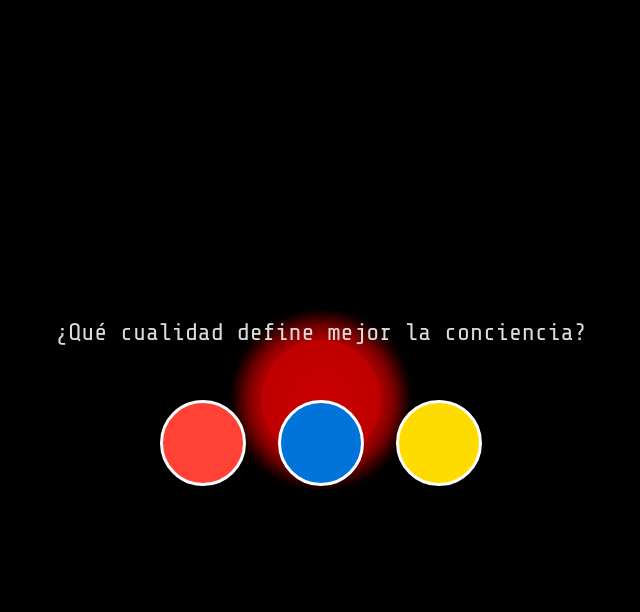
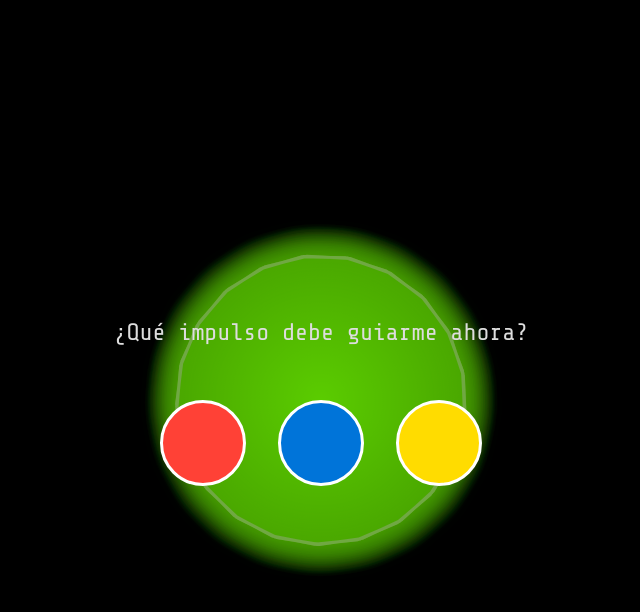
Before and after one commit to rsemun/Project-Chimera, a website: page index.html in a window 1280 px wide. Both pictures are taken after a click on the element 522 px from the left and 443 px from the top of the page. Shown: the whole page, without its empty margins (319-959 px from the left). Drawn offline with nearby package versions, Linux system fonts and the light colour scheme; no server answers; animation ran at ten frames a second.

Commit message:
Implementar Núcleo Morfo y actualizar API

```diff
--- a/index.html
+++ b/index.html
@@ -3,7 +3,7 @@
 <head>
     <meta charset="UTF-8">
     <meta name="viewport" content="width=device-width, initial-scale=1.0, user-scalable=no">
-    <title>Project Chimera: The Sentient Core</title>
+    <title>Project Chimera: The Morphing Core</title>
     <style>
         @import url('https://fonts.googleapis.com/css2?family=Share+Tech+Mono&display=swap');
         :root { --color-bg: #000; --color-text: #ddd; }
@@ -24,7 +24,7 @@
 <body>
     <canvas id="core-canvas"></canvas>
     <div id="ui-overlay">
-        <div id="prompt-text">¿Qué cualidad define mejor la conciencia?</div>
+        <div id="prompt-text">¿Qué impulso debe guiarme ahora?</div>
         <div id="choices-container">
             <div class="color-choice" id="choice-red" data-color="red" title="Pasión / Caos"></div>
             <div class="color-choice" id="choice-blue" data-color="blue" title="Lógica / Orden"></div>
@@ -39,62 +39,93 @@
         canvas.width = window.innerWidth;
         canvas.height = window.innerHeight;
 
-        // --- NÚCLEO GRÁFICO ---
-        let hue = 200; let pulsation = 0;
+        // Estado inicial de la personalidad de Chimera
+        let personality = { red: 1, blue: 1, yellow: 1 };
+        let time = 0;
+
         function animateCore() {
             ctx.fillStyle = 'rgba(0, 0, 0, 0.1)';
             ctx.fillRect(0, 0, canvas.width, canvas.height);
-            pulsation += 0.02;
-            const radius = 50 + Math.sin(pulsation) * 10;
+            time += 0.01;
+
+            const totalPoints = personality.red + personality.blue + personality.yellow;
+            // El color se basa en la proporción de puntos
+            const hue = (personality.red * 0 + personality.blue * 220 + personality.yellow * 60) / totalPoints;
+            // El comportamiento se basa en los puntos amarillos
+            const pulsationSpeed = 0.01 + (personality.yellow / totalPoints) * 0.05;
+            const radius = canvas.height / 6 + Math.sin(time * (1 + pulsationSpeed)) * 15;
+            // La forma se basa en la proporción de rojo vs azul
+            const shapeFactor = Math.min(1, personality.blue / (personality.red || 1)); // 0 = Círculo, 1 = Triángulo
+
+            ctx.save();
+            ctx.translate(canvas.width / 2, canvas.height / 2);
+            ctx.rotate(time * 0.1);
+
             ctx.beginPath();
-            ctx.arc(canvas.width / 2, canvas.height / 2, radius, 0, Math.PI * 2);
+            for (let i = 0; i < 6.28; i += 0.1) {
+                const x = Math.cos(i) * radius;
+                const y = Math.sin(i) * radius;
+
+                // Interpolar entre círculo y triángulo
+                const triX = Math.cos(i * 3) * radius;
+                const triY = Math.sin(i * 3) * radius;
+
+                const finalX = x * (1 - shapeFactor) + triX * shapeFactor;
+                const finalY = y * (1 - shapeFactor) + triY * shapeFactor;
+
+                if (i === 0) {
+                    ctx.moveTo(finalX, finalY);
+                } else {
+                    ctx.lineTo(finalX, finalY);
+                }
+            }
+            ctx.closePath();
+
             ctx.fillStyle = `hsl(${hue}, 100%, 50%)`;
+            ctx.strokeStyle = `hsl(${hue}, 100%, 70%)`;
+            ctx.lineWidth = 3;
             ctx.shadowColor = `hsl(${hue}, 100%, 50%)`;
             ctx.shadowBlur = 30;
             ctx.fill();
-            ctx.shadowBlur = 0;
+            ctx.stroke();
+            ctx.restore();
+
             requestAnimationFrame(animateCore);
         }
-        animateCore();
 
-        // --- LÓGICA DE INTERACCIÓN ---
         const feedbackText = document.getElementById('feedback-text');
         document.querySelectorAll('.color-choice').forEach(button => {
             button.addEventListener('click', async () => {
                 const chosenColor = button.dataset.color;
-
-                // Muestra feedback visual inmediato
-                feedbackText.textContent = `Procesando ${chosenColor}...`;
+                feedbackText.textContent = `Procesando...`;
                 feedbackText.style.opacity = '1';
 
-                // Cambia el color del núcleo
-                if (chosenColor === 'red') hue = 0;
-                if (chosenColor === 'blue') hue = 220;
-                if (chosenColor === 'yellow') hue = 60;
-
                 try {
-                    // ¡Aquí es donde le hablamos a la API que creamos!
                     const response = await fetch('/api/interact', {
                         method: 'POST',
                         headers: { 'Content-Type': 'application/json' },
                         body: JSON.stringify({ color: chosenColor })
                     });
-
-                    if (!response.ok) {
-                        throw new Error(`Error del servidor: ${response.statusText}`);
-                    }
+                    if (!response.ok) throw new Error('Error de conexión con el cerebro.');
 
                     const result = await response.json();
-                    feedbackText.textContent = result.message; // Muestra el mensaje de éxito de la API
+                    // ¡NUEVO! Actualizamos nuestro estado local con los datos de la memoria
+                    personality = result.personality;
+                    feedbackText.textContent = result.message;
 
                 } catch (error) {
-                    console.error('Error al interactuar:', error);
-                    feedbackText.textContent = 'Error de conexión con la memoria.';
+                    feedbackText.textContent = error.message;
                 }
-
                 setTimeout(() => { feedbackText.style.opacity = '0'; }, 2000);
             });
         });
+
+        // Cargar el estado inicial al empezar
+        async function loadInitialState() {
+             // Podríamos crear una nueva API para esto, pero por ahora, simplemente empezamos
+             animateCore();
+        }
+        loadInitialState();
     </script>
 </body>
 </html>
```
Also changed, not shown: api/interact.js (+17 -15 lines).
